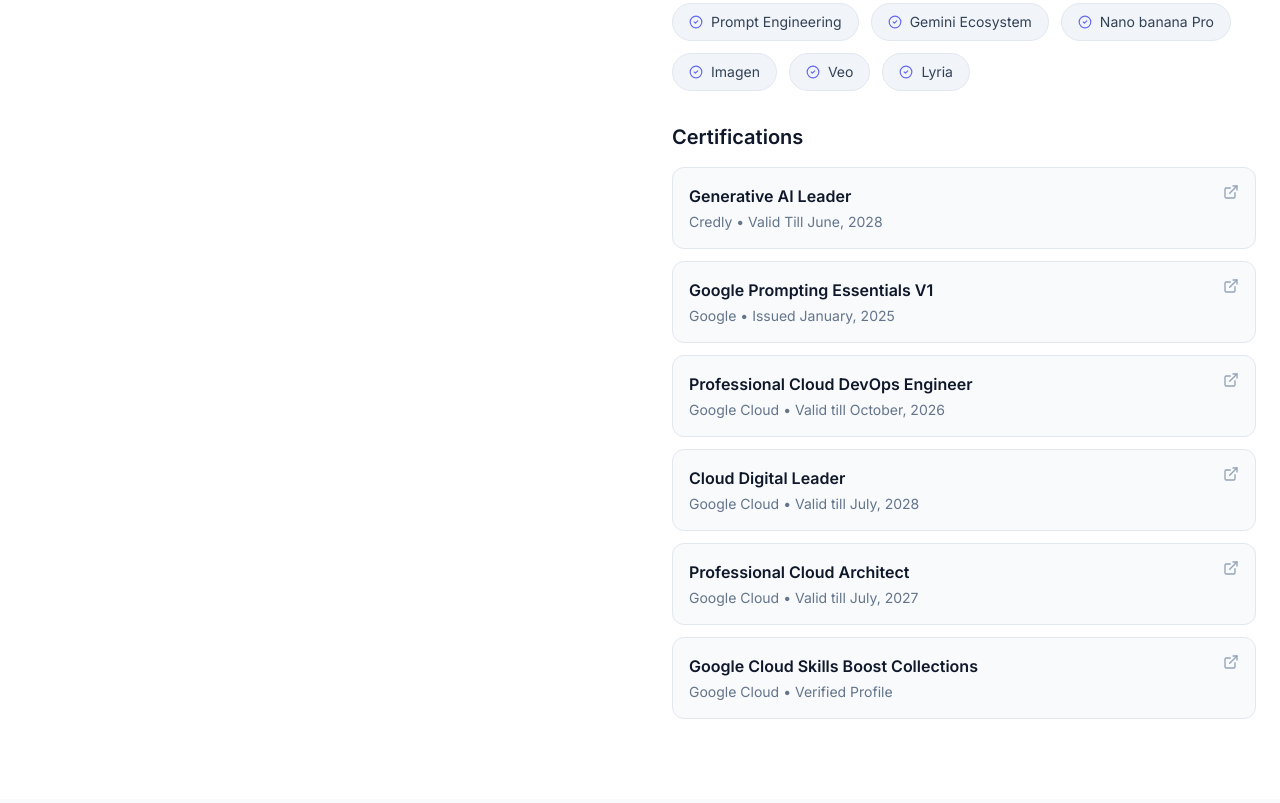
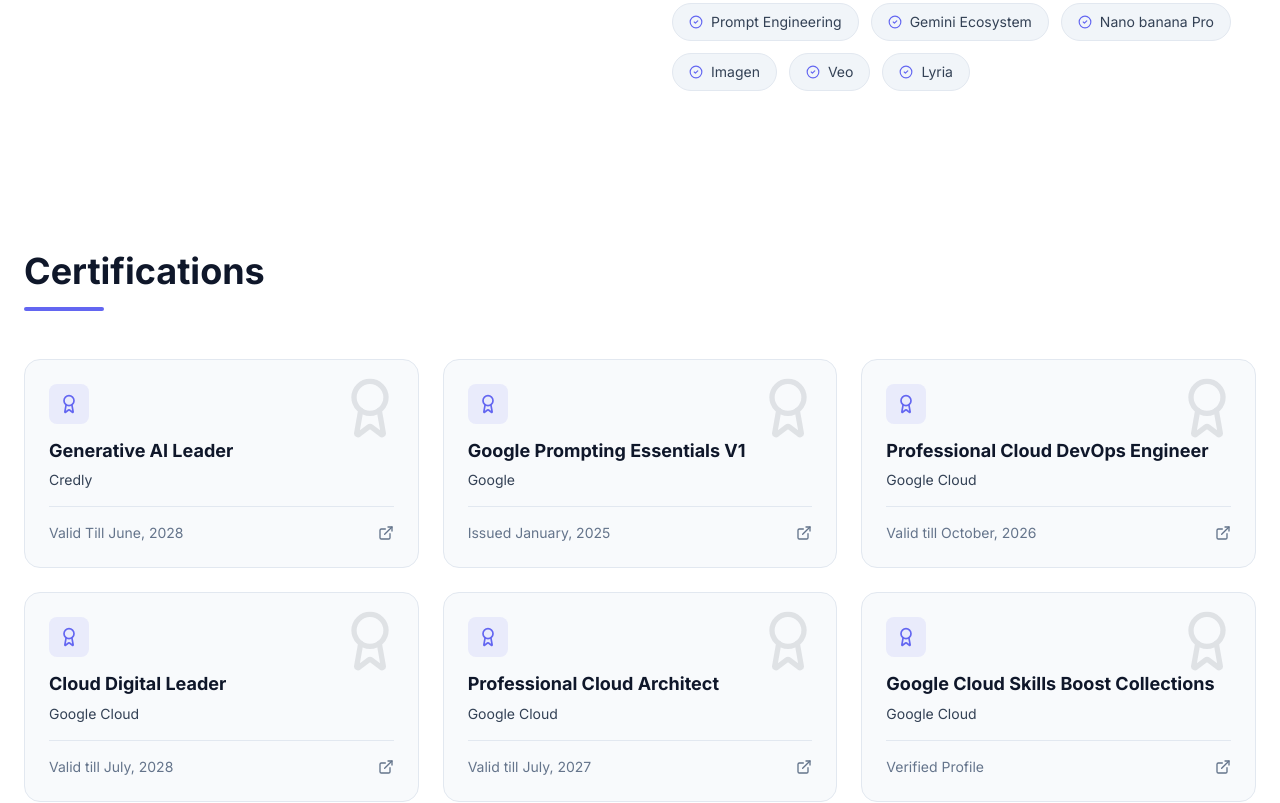
Before and after one commit to koolsri/portfolio, a React (Vite) app: page / in a window 1280 px wide. Shown: the part 2120-2923 px from the top of the page. Built offline with nearby package versions, Linux system fonts and the light colour scheme.

Commit message:
Refactor certifications into dedicated grid section

```diff
--- a/App.tsx
+++ b/App.tsx
@@ -2,6 +2,7 @@
 import Header from './components/Header';
 import Hero from './components/Hero';
 import About from './components/About';
+import Certifications from './components/Certifications';
 import Experience from './components/Experience';
 import Projects from './components/Projects';
 import Education from './components/Education';
@@ -16,6 +17,7 @@
       <main>
         <Hero />
         <About />
+        <Certifications />
         <Experience />
         <Projects />
         <Education />
--- a/components/About.tsx
+++ b/components/About.tsx
@@ -1,7 +1,7 @@
 import React from 'react';
-import { PROFILE_BIO, SKILLS, CERTIFICATIONS } from '../constants';
+import { PROFILE_BIO, SKILLS } from '../constants';
 import { SectionId } from '../types';
-import { CheckCircle2, ExternalLink } from 'lucide-react';
+import { CheckCircle2 } from 'lucide-react';
 
 const About: React.FC = () => {
   return (
@@ -52,35 +52,6 @@
                 </div>
               </div>
             ))}
-
-            <div>
-              <h3 className="text-xl font-semibold text-slate-900 dark:text-white mb-4 flex items-center gap-2">
-                Certifications
-              </h3>
-              <div className="space-y-3">
-                {CERTIFICATIONS.map((cert, idx) => (
-                  <a
-                    key={idx}
-                    href={cert.link}
-                    target="_blank"
-                    rel="noopener noreferrer"
-                    className="block p-4 bg-slate-50 dark:bg-slate-800/50 rounded-xl border border-slate-200 dark:border-slate-700/50 hover:border-primary/50 hover:shadow-md transition-all group"
-                  >
-                    <div className="flex justify-between items-start">
-                      <div>
-                        <h4 className="font-semibold text-slate-900 dark:text-white group-hover:text-primary transition-colors">
-                          {cert.name}
-                        </h4>
-                        <p className="text-sm text-slate-500 dark:text-slate-400 mt-1">
-                          {cert.issuer} • {cert.date}
-                        </p>
-                      </div>
-                      <ExternalLink size={16} className="text-slate-400 group-hover:text-primary transition-colors" />
-                    </div>
-                  </a>
-                ))}
-              </div>
-            </div>
           </div>
         </div>
       </div>
--- /dev/null
+++ b/components/Certifications.tsx
@@ -0,0 +1,54 @@
+import React from 'react';
+import { CERTIFICATIONS } from '../constants';
+import { SectionId } from '../types';
+import { ExternalLink, Award } from 'lucide-react';
+
+const Certifications: React.FC = () => {
+    return (
+        <section id={SectionId.CERTIFICATIONS} className="py-20 scroll-mt-24 bg-white dark:bg-dark relative">
+            <div className="max-w-7xl mx-auto px-6">
+                <div className="mb-12">
+                    <h2 className="text-3xl md:text-4xl font-bold text-slate-900 dark:text-white mb-4">Certifications</h2>
+                    <div className="w-20 h-1 bg-primary rounded-full"></div>
+                </div>
+
+                <div className="grid md:grid-cols-2 lg:grid-cols-3 gap-6">
+                    {CERTIFICATIONS.map((cert, idx) => (
+                        <a
+                            key={idx}
+                            href={cert.link}
+                            target="_blank"
+                            rel="noopener noreferrer"
+                            className="group block p-6 bg-slate-50 dark:bg-dark-lighter/50 rounded-2xl border border-slate-200 dark:border-slate-800 hover:border-primary/50 hover:shadow-lg transition-all duration-300 relative overflow-hidden"
+                        >
+                            <div className="absolute top-0 right-0 p-4 opacity-10 group-hover:opacity-20 transition-opacity">
+                                <Award size={64} />
+                            </div>
+
+                            <div className="relative z-10 flex flex-col h-full">
+                                <div className="mb-4">
+                                    <div className="w-10 h-10 rounded-lg bg-primary/10 flex items-center justify-center mb-4 group-hover:bg-primary/20 transition-colors">
+                                        <Award size={20} className="text-primary" />
+                                    </div>
+                                    <h3 className="text-lg font-bold text-slate-900 dark:text-white group-hover:text-primary transition-colors leading-tight mb-2">
+                                        {cert.name}
+                                    </h3>
+                                    <div className="text-sm font-medium text-slate-700 dark:text-slate-300">
+                                        {cert.issuer}
+                                    </div>
+                                </div>
+
+                                <div className="mt-auto pt-4 flex items-center justify-between text-slate-500 dark:text-slate-400 text-sm border-t border-slate-200 dark:border-slate-700/50">
+                                    <span>{cert.date}</span>
+                                    <ExternalLink size={16} className="group-hover:translate-x-1 transition-transform dark:text-slate-500 group-hover:text-primary" />
+                                </div>
+                            </div>
+                        </a>
+                    ))}
+                </div>
+            </div>
+        </section>
+    );
+};
+
+export default Certifications;
--- a/types.ts
+++ b/types.ts
@@ -48,6 +48,7 @@
   ABOUT = 'about',
   EXPERIENCE = 'experience',
   PROJECTS = 'projects',
+  CERTIFICATIONS = 'certifications',
   EDUCATION = 'education',
   CONTACT = 'contact'
 }
```
Also changed, not shown: 1 other file (tests, documents, lock files or other folders).
